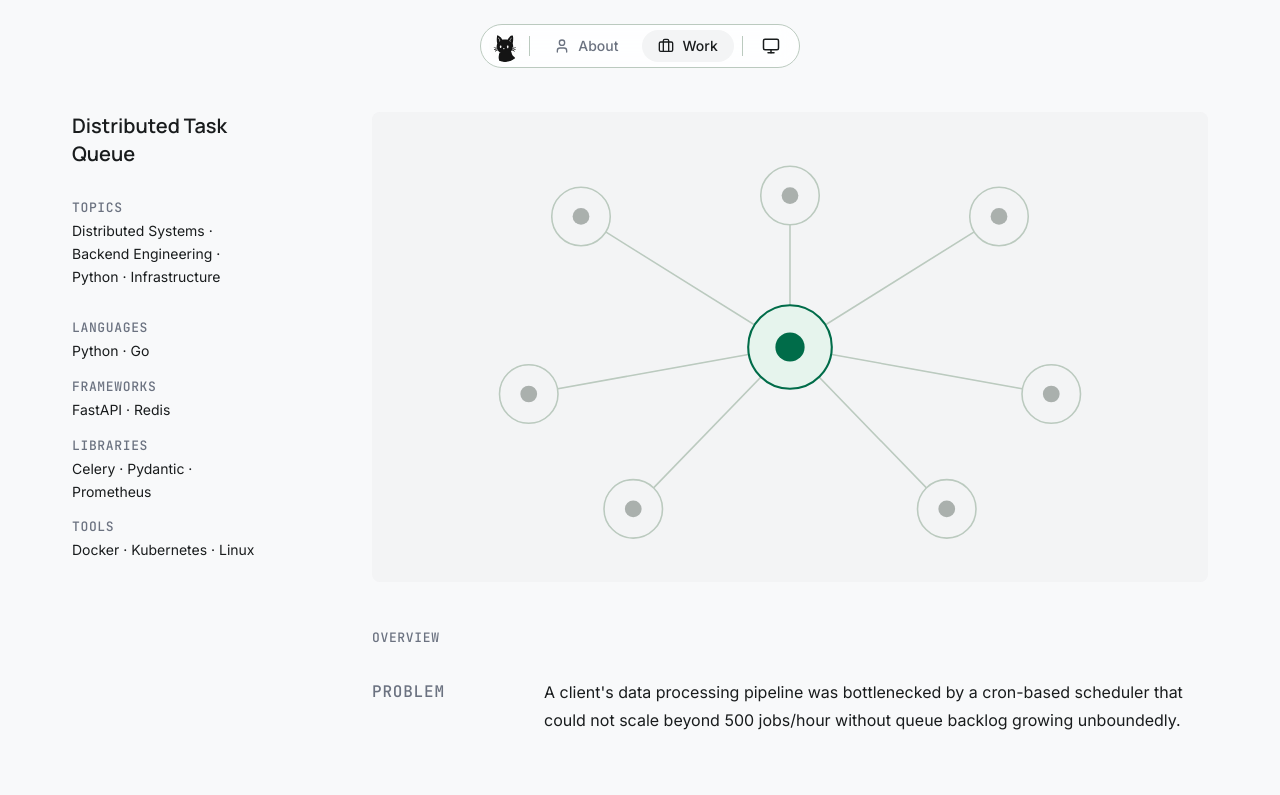
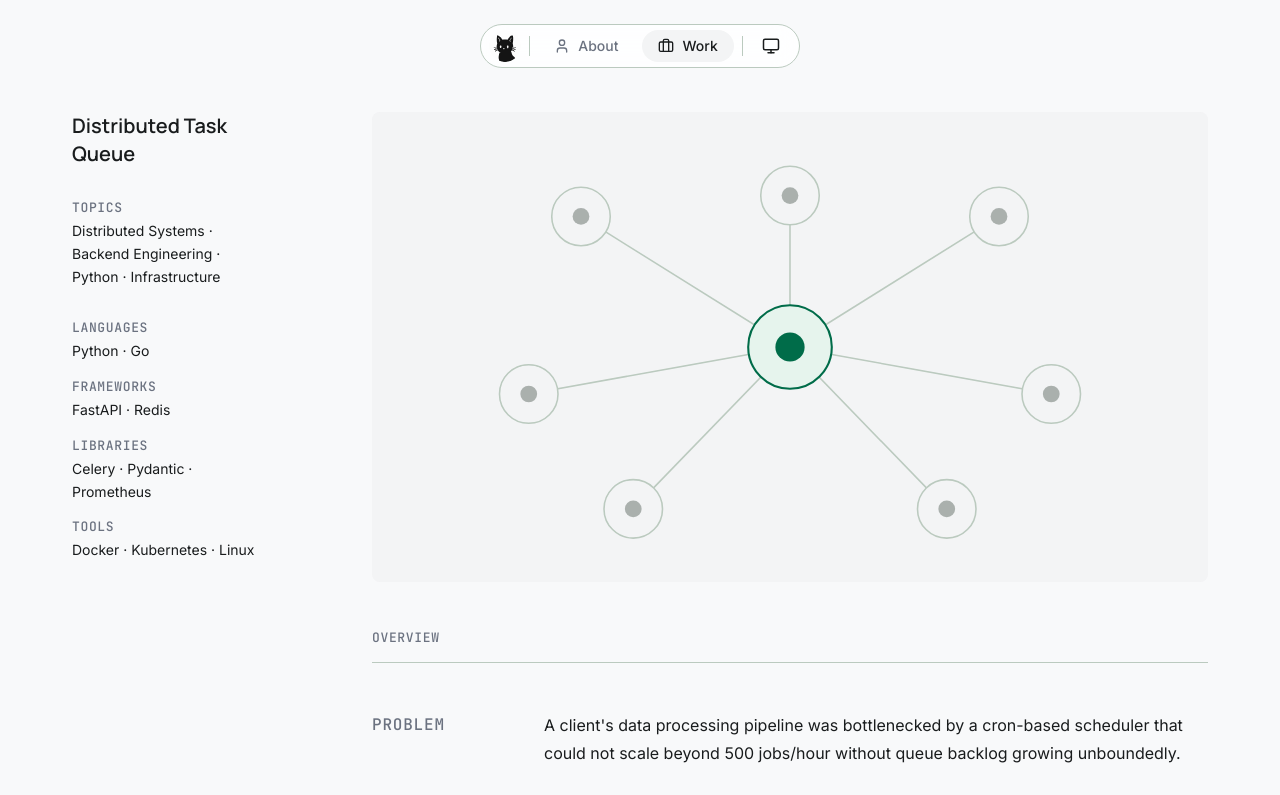
Before and after one commit to 95-ag/ag-portfolio, a Next.js app: page /work/distributed-task-queue in a window 1280 px wide. Shown: the top 795 px of the page. Built offline with nearby package versions, Linux system fonts and the light colour scheme.

Commit message:
style: move chapter divider below h2, restyle Highlight as inline accent

```diff
--- a/src/app/globals.css
+++ b/src/app/globals.css
@@ -255,7 +255,7 @@ body {
 
   /* MDX deep-dive prose — applies inside .prose-content */
 
-  /* h2 = chapter anchor: mono-label style, hairline rule above */
+  /* h2 = chapter anchor: mono-label style, hairline rule below */
   .prose-content h2 {
     font-family: var(--font-mono), monospace;
     font-size: 13px;
@@ -264,15 +264,12 @@ body {
     letter-spacing: 0.05em;
     text-transform: uppercase;
     color: var(--on-surface-muted);
-    border-top: 1px solid var(--outline-variant);
-    padding-top: var(--spacing-lg);
+    border-bottom: 1px solid var(--outline-variant);
+    padding-bottom: var(--spacing-md);
     margin-top: var(--spacing-3xl);
-    margin-bottom: var(--spacing-xl);
+    margin-bottom: var(--spacing-2xl);
   }
-  /* No rule above the very first chapter heading */
   .prose-content > h2:first-child {
-    border-top: none;
-    padding-top: 0;
     margin-top: 0;
   }
   .prose-content h3 {
--- a/src/components/mdx/highlight.tsx
+++ b/src/components/mdx/highlight.tsx
@@ -4,7 +4,7 @@ interface HighlightProps {
 
 export function Highlight({ children }: HighlightProps) {
   return (
-    <p className="my-[var(--spacing-xl)] bg-[var(--accent-muted)] px-[var(--spacing-xl)] py-[var(--spacing-md)] type-body-lg font-medium text-[var(--accent)]">
+    <p className="my-[var(--spacing-lg)] type-body-lg font-medium text-[var(--accent)]">
       {children}
     </p>
   );
```
